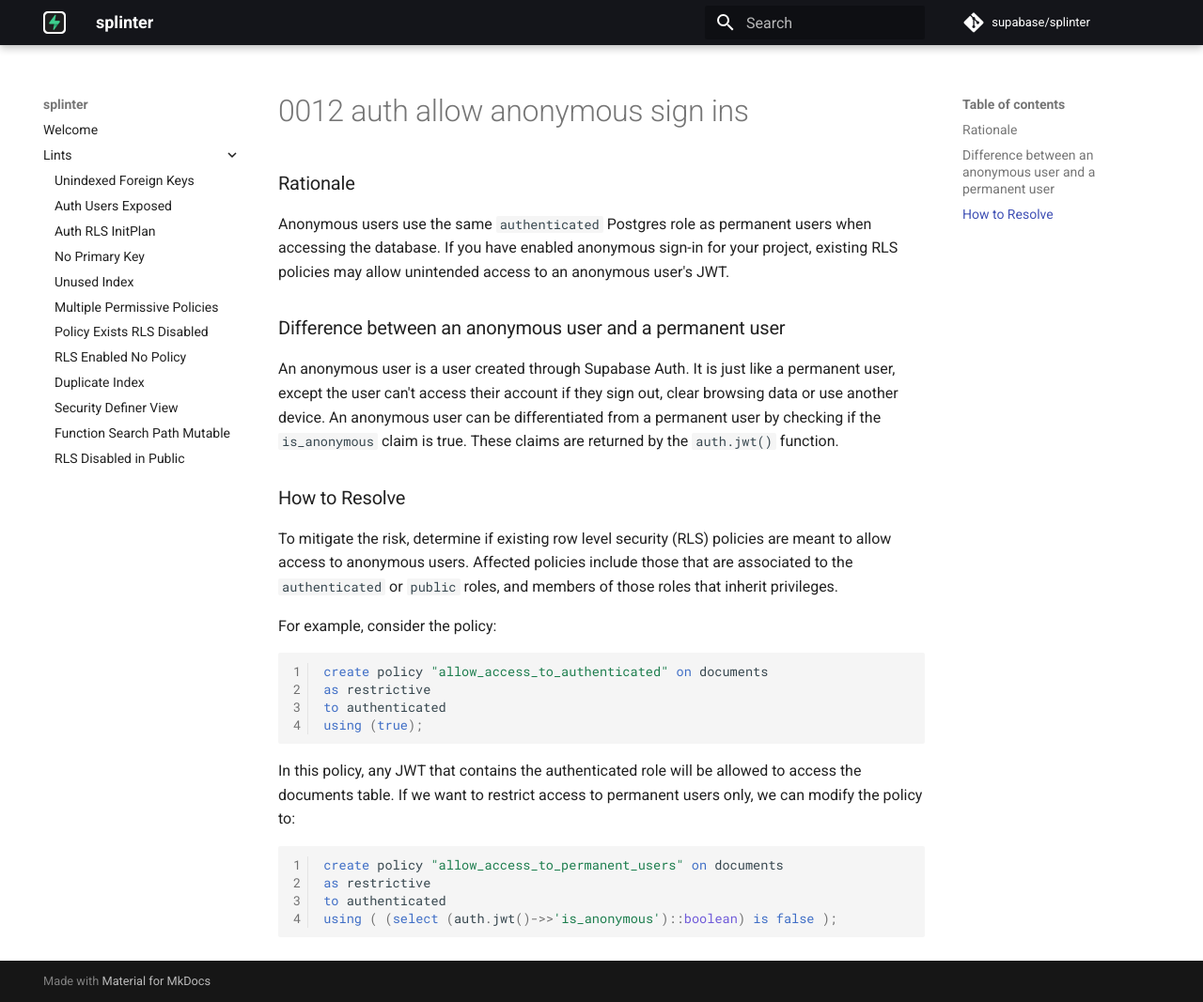
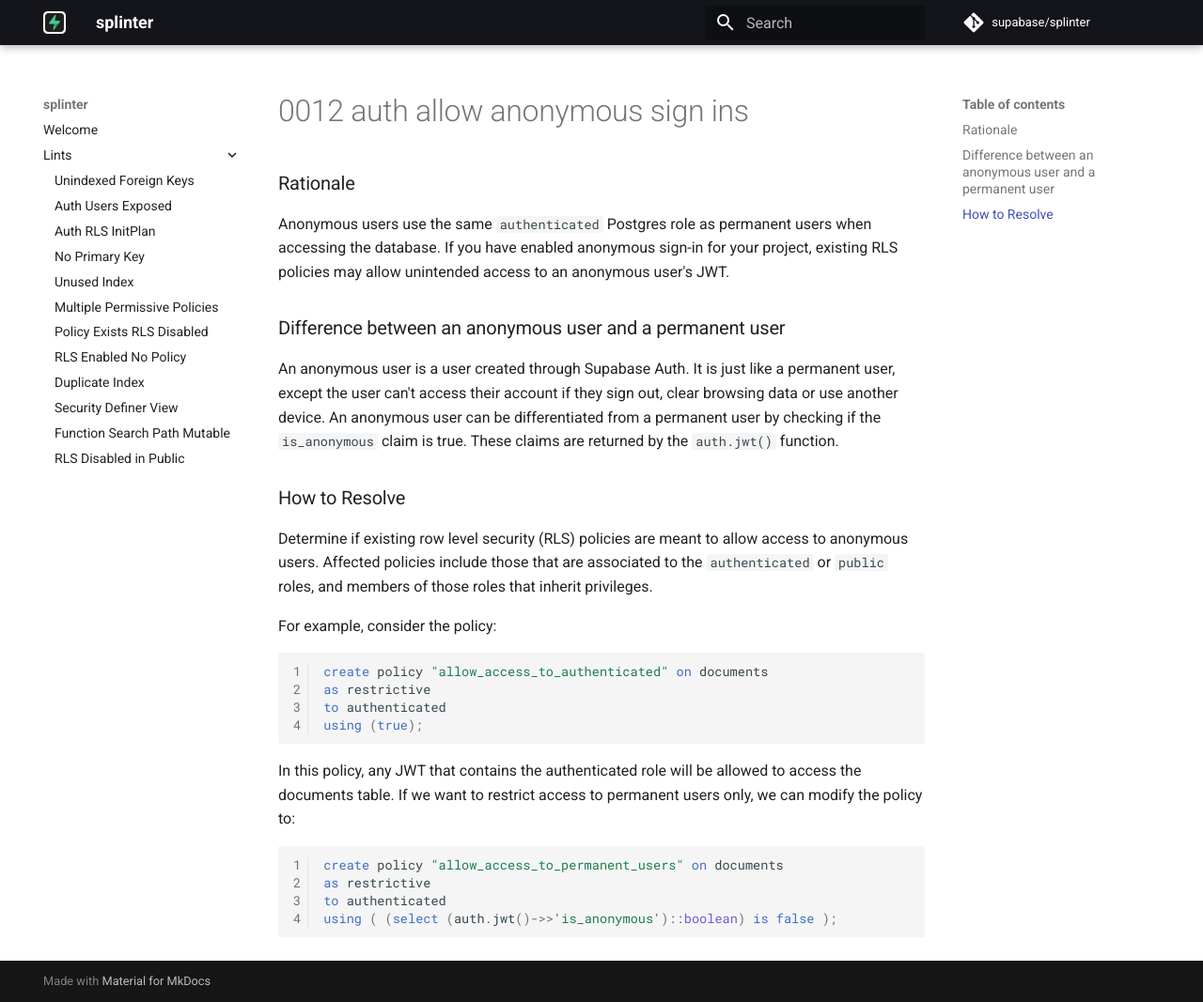
Before and after one commit to supabase/splinter, an MkDocs documentation site: the page built from docs/0012_auth_allow_anonymous_sign_ins.md, in a window 1280 px wide and 1067 px high. Shown: the whole window at 94% size. Built offline with MkDocs 1.6.1 and Material for MkDocs 9.7.7, drawn with Linux system fonts in a browser that asks for light colours; comment, search, counter and statistics services are not loaded.

Commit message:
Update docs/0012_auth_allow_anonymous_sign_ins.md

```diff
--- a/docs/0012_auth_allow_anonymous_sign_ins.md
+++ b/docs/0012_auth_allow_anonymous_sign_ins.md
@@ -10,7 +10,7 @@ An anonymous user is a user created through Supabase Auth. It is just like a per
 
 ### How to Resolve
 
-To mitigate the risk, determine if existing row level security (RLS) policies are meant to allow access to anonymous users. Affected policies include those that are associated to the `authenticated` or `public` roles, and members of those roles that inherit privileges.
+Determine if existing row level security (RLS) policies are meant to allow access to anonymous users. Affected policies include those that are associated to the `authenticated` or `public` roles, and members of those roles that inherit privileges.
 
 For example, consider the policy:
 
```
